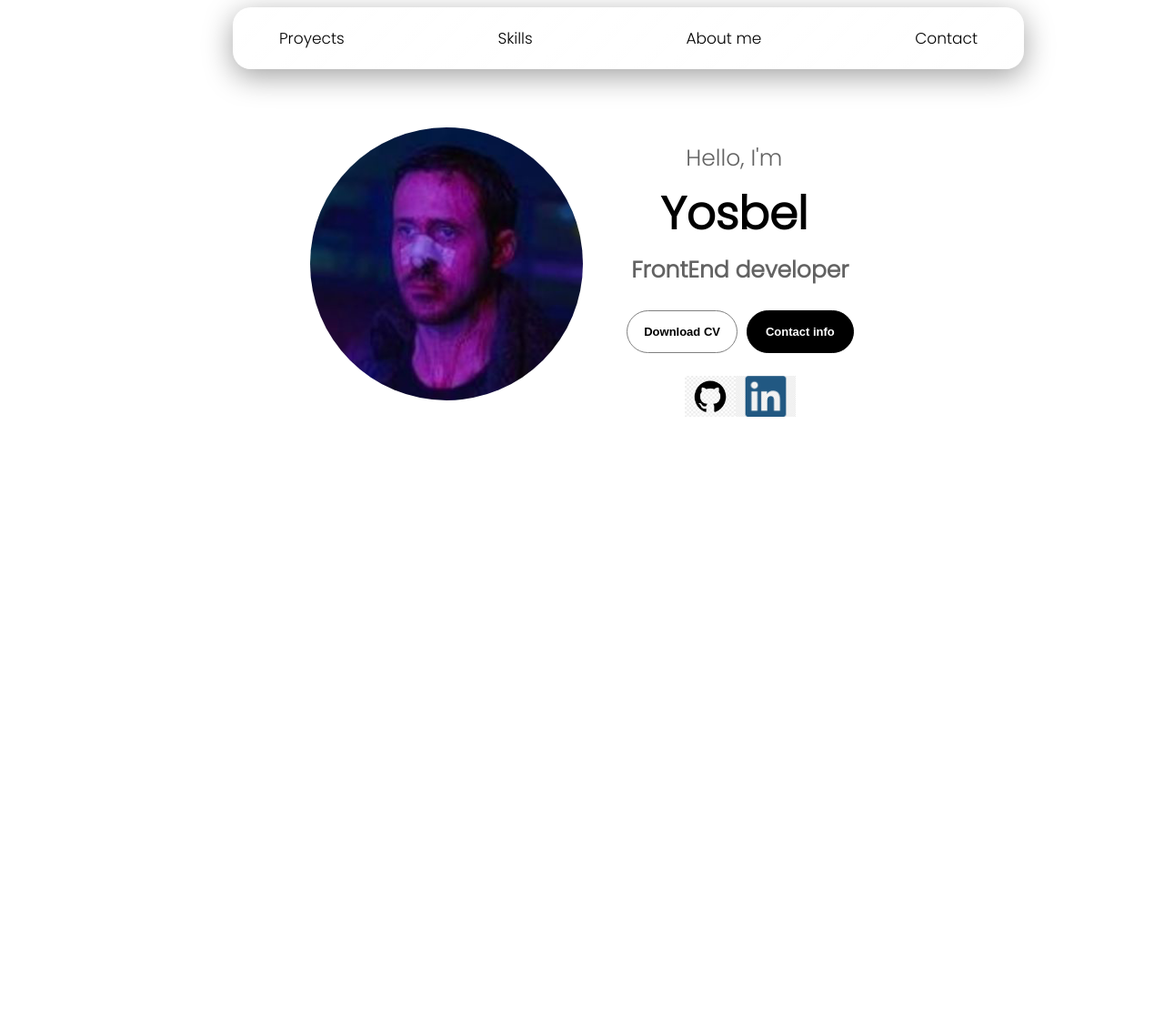
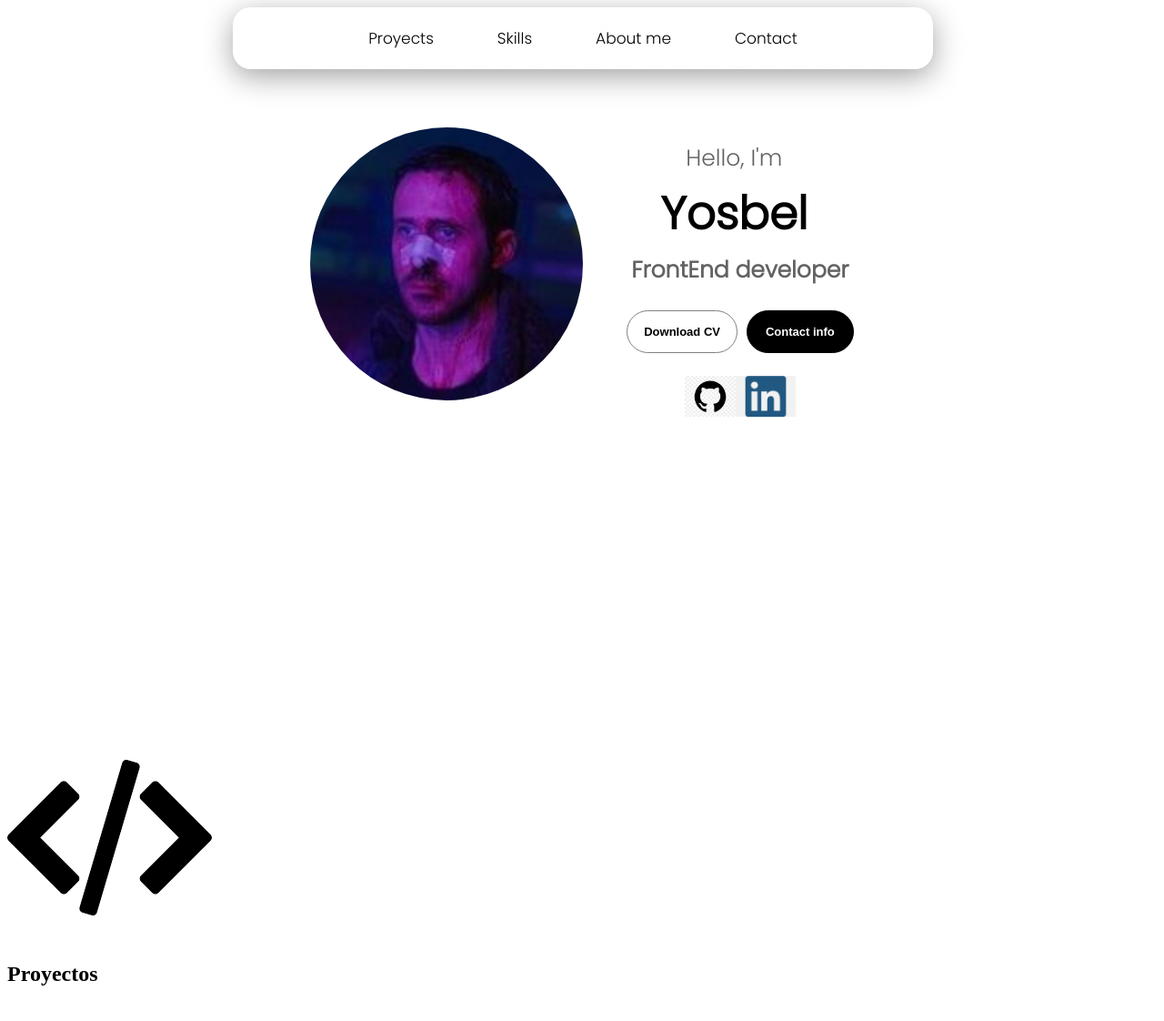
Before and after one commit to yosbelm/Portfolio, a React (Vite) app: page / in a window 1280 px wide. Shown: the top 1122 px of the page at 91% size. Built offline with nearby package versions, Linux system fonts and the light colour scheme.

Commit message:
inicio del proyect sesion

```diff
--- a/src/App.jsx
+++ b/src/App.jsx
@@ -1,18 +1,19 @@
 import './index.css'
 import { Header } from './header';
 import { Hero } from './hero';
+import { Proyects } from './proyects';
+
 
 function App() {
+
+
   return (
     <>
     <div>
       <Header/>
-
       <Hero/>
+      <Proyects/>
     </div>
-
-
-
     </>
 
 );
--- a/src/index.css
+++ b/src/index.css
@@ -9,7 +9,7 @@
     display: flex;
     justify-content: center;
     gap: 3rem;
-    height: 500vh;
+    height: 100dvh;
 
 }
 .nav{
@@ -19,14 +19,13 @@
 
     display: flex;
     flex-direction: row;
-    justify-content: space-between;
+    justify-content: center;
     column-gap: 20px;
     width: 60%;
     position: fixed;
     padding-top: 20px;
     padding-bottom: 20px;
-    padding-left: 50px;
-    padding-right: 50px;
+    gap: 70px;
     left: 20%;
 
 
@@ -102,6 +101,10 @@ h1{
     padding-right: 18px;
     font-weight: 800;
 }
+.boton-cv:hover{
+    background-color: black;
+    color: white;
+}
 .boton-contact{
     border-radius: 40px;
     border: 0.1px solid rgb(0, 0, 0);
@@ -115,6 +118,11 @@ h1{
     font-weight: 800;
     margin-left: 10px;
 }
+.boton-contact:hover{
+    background-color: white;
+    color: black;
+    border: 0.1px solid gray;
+}
 .social-media{
     margin-top: 25px;
     display: flex;
--- /dev/null
+++ b/src/proyects.jsx
@@ -0,0 +1,12 @@
+import LogoP from './assets/logop.png'
+
+export const Proyects = () => {
+    return(
+        <section>
+            <div>
+                <img src={LogoP} alt="" />
+                <h2>Proyectos</h2>
+            </div>
+        </section>
+    )
+}
```
Also changed, not shown: src/common/ThemeContext.jsx (added, +27 -0 lines), src/assets/logop.png (added).
